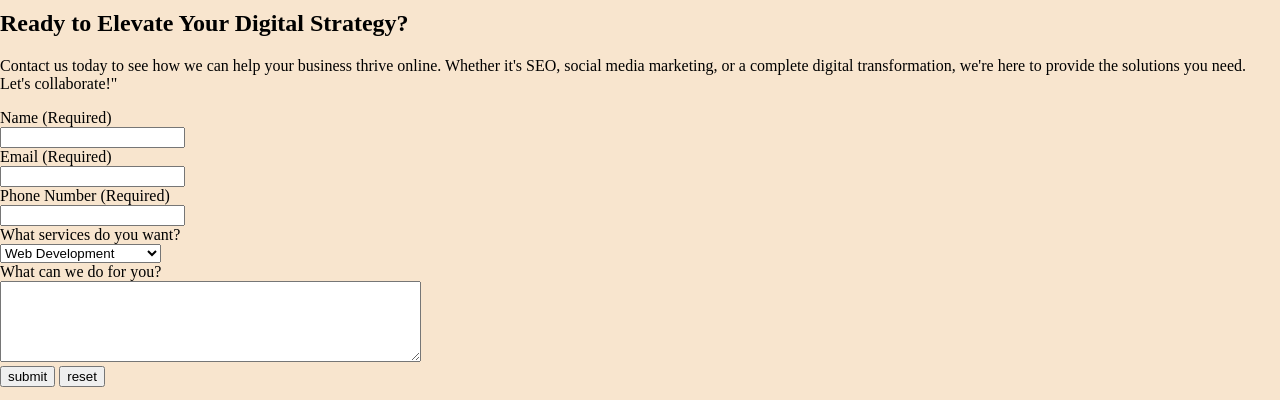
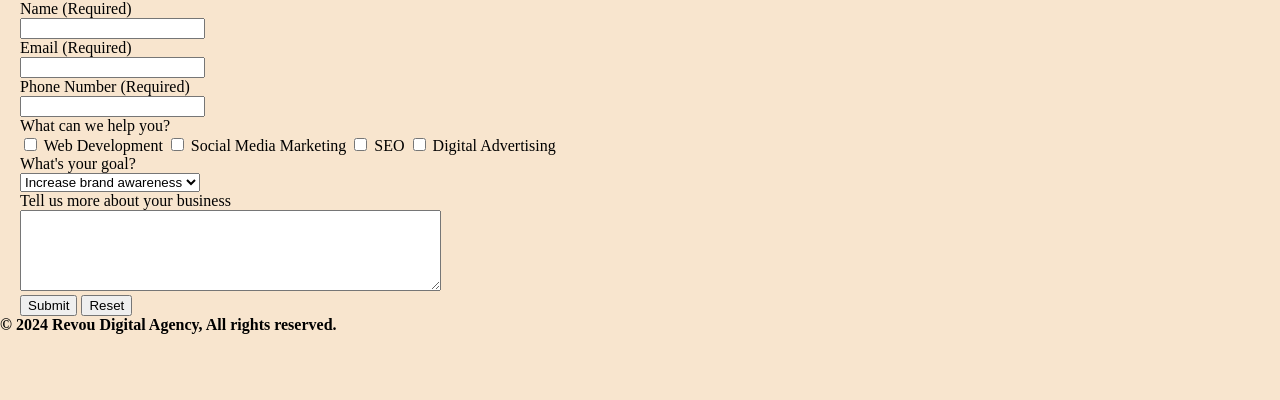
Before and after one commit to revou-fsse-oct24/module-1-Giovanni365, a plain HTML site: page index.html in a window 1280 px wide. Shown: the part 1720-2120 px from the top of the page. After the commit the page ends 2054 px from the top, so only its background shows below. Drawn offline with Linux system fonts and the light colour scheme.

Commit message:
Third Commit

```diff
--- a/index.css
+++ b/index.css
@@ -6,13 +6,25 @@ html, body {
     width: 100%;
 }
 
-.header-class {
+header {
+    position: fixed;
     background-color: rgb(186, 169, 149);
+    display: flex;
+    justify-content: space-between;
+    width: 100%;
+    top: 0;
+    z-index: 1000;
 }
 
-header h1 {
+li {
     display: inline;
-    text-align: center;
+    margin: 10px;
+}
+
+main {
+    margin-top: 125px;
+    margin-left: 20px;
+    margin-right: 20px;
 }
 
 .button {
--- a/index.html
+++ b/index.html
@@ -9,8 +9,7 @@
     <body>
         <header>
             <div class="header-class">
-                <img src="./Asset/Revou Digital Agency.png" alt="Logo Revou" width="250px" height="100px">
-                <h1>Revou Digital Agency</h1>
+                <img src="./Asset/Revou_Digital_Agency-removebg-preview.png" alt="Logo Revou" width="250px" height="100px">
             </div>
             <nav>
                 <ul>
@@ -36,7 +35,7 @@
             <section class="Services">
                 <div class="Our Services">
                     <h2>What We Offer</h2>
-                    <p>Our services include Web Design, Digital Marketing, SEO and Branding</p>
+                    <p>Our services include Web Development, Social Media Marketing, SEO and Digital Advertising</p>
                 </div>
                 <div class="list">
                     <div class="Services-list">
@@ -85,23 +84,32 @@
                     <input type="Email" id="ID-Email" Name="Email" required><br>
                     <label for="ID-Phone Number">Phone Number (Required)</label><br>
                     <input type="tel" id="ID-Phone Number" Name="Phone Number" pattern="[0-9]{10,13}" required><br>
-                    <label for="Request">What services do you want?</label><br>
+                    <label>What can we help you?</label> <br>
+                    <input type="checkbox" id="ID-Web" name="Requested Service" value="Web Development">
+                    <label for="ID-Web">Web Development</label>
+                    <input type="checkbox" id="ID-Social Media" name="Requested Service" Value="Social Media Marketing">
+                    <label for="ID-Social Media">Social Media Marketing</label>
+                    <input type="checkbox" id="ID-SEO" name="Requested Service" Value="SEO">
+                    <label for="ID-SEO">SEO</label>
+                    <input type="checkbox" id="ID-ADS" name="Requested Service" Value="Digital Advertising">
+                    <label for="ID-ADS">Digital Advertising</label><br>
+                    <label for="Goals">What's your goal?</label><br>
                     <select>
-                        <option disabled>Services</option>
-                        <option>Web Development</option>
-                        <option>Social Media Marketing</option>
-                        <option>SEO</option>
-                        <option>Digital Advertising</option>
+                        <option disabled>Goals</option>
+                        <option>Increase brand awareness</option>
+                        <option>Increase sales</option>
+                        <option>Generate leads</option>
+                        <option>Increase website traffic</option>
                     </select> <br>
-                    <label for="ID-Message">What can we do for you?</label> <br>
+                    <label for="ID-Message">Tell us more about your business</label> <br>
                     <textarea name="Message" id="ID-Message" cols="50" rows="5"></textarea> <br>
-                    <input type="submit" Value="submit">
-                    <input type="reset" Value="reset">
+                    <input type="submit" Value="Submit">
+                    <input type="reset" Value="Reset">
                 </form>
             </section>
         </main>
         <footer>
-            <p>&copy; 2024 <strong>Revou Digital Agency</strong>.All rights reserved.</p>
+            <strong>&copy; 2024 Revou Digital Agency, All rights reserved.</strong>
         </footer>
     </body>
 </html>
```
Also changed, not shown: Asset/Revou_Digital_Agency-removebg-preview.png (added), 1 other file.
